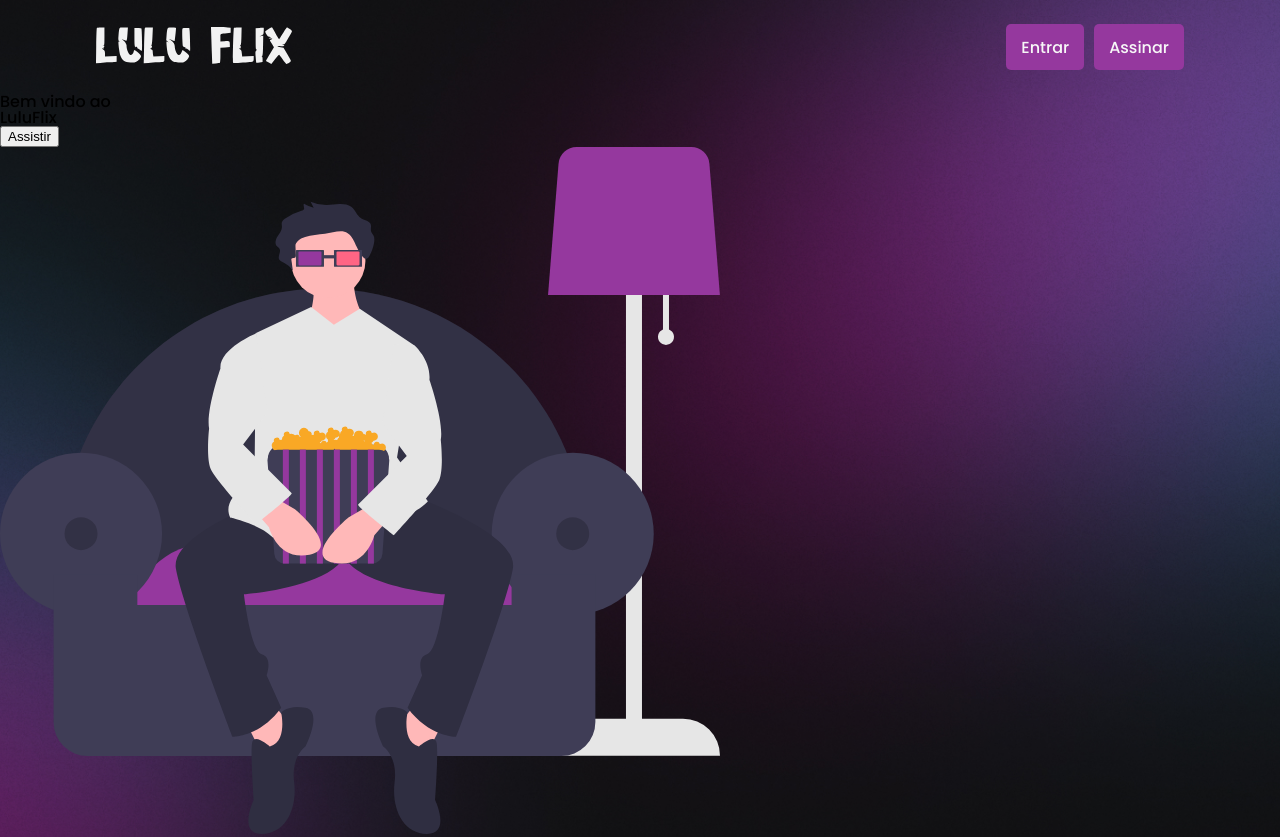
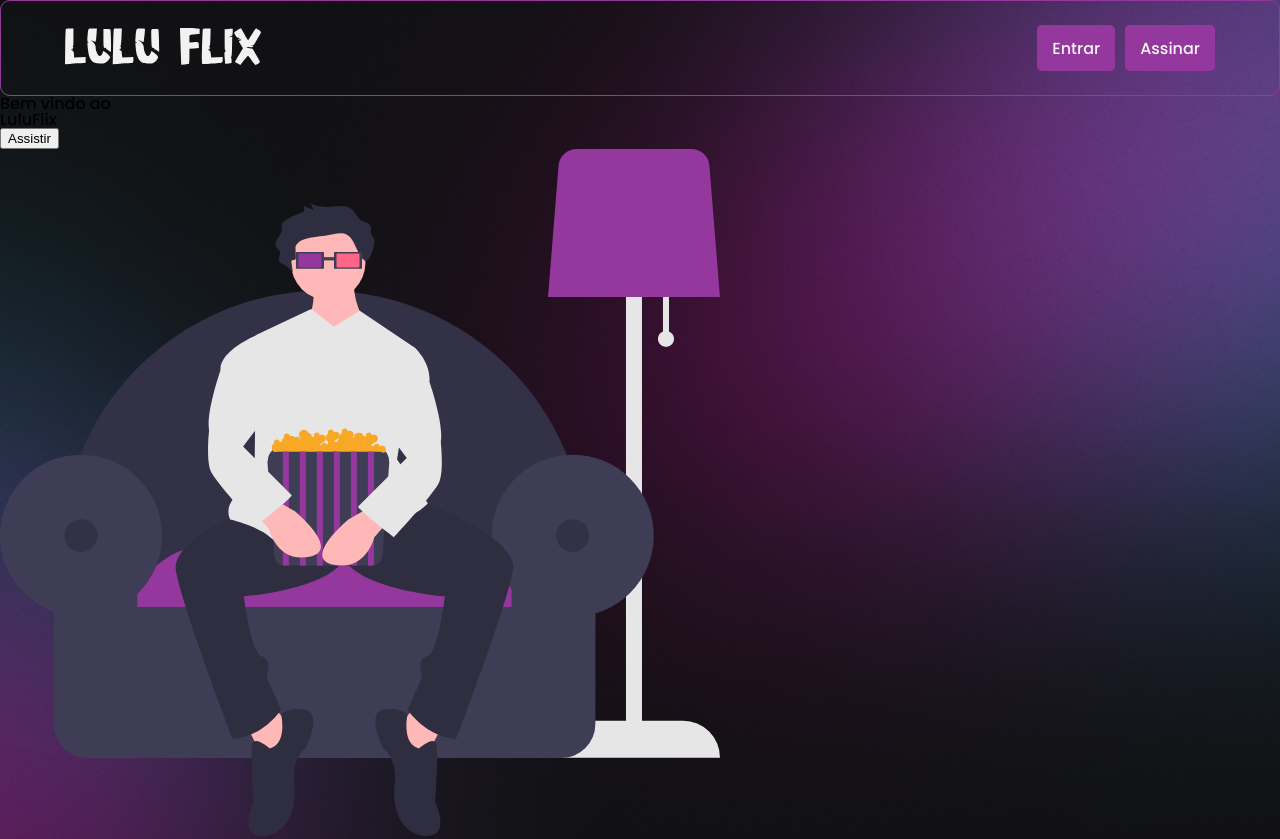
Before and after one commit to nnathalia/LuluFlix, a website: page index.html in a window 1280 px wide. Drawn offline with Linux system fonts and the light colour scheme.

Commit message:
Update index.css

```diff
--- a/css/index.css
+++ b/css/index.css
@@ -5,6 +5,8 @@
     --black: #000000;
     --purple: #95389E;
     --green: #43D8C9;
+    --font: 'Poppins', sans-serif;
+    --font2:'Jost', sans-serif;
 }
 
 body{
@@ -14,11 +16,10 @@ body{
 /*  MENU */
 header{
     background-color: transparent;
-    box-shadow: 0px 3px 10px var(--shadow);
     font-family:'Poppins', sans-serif;
     font-size: medium;
     border-radius: 10px;
-    border-color: 2px var(--purple);
+    border: 1px  solid var(--purple);
 }
 
 .logo{
@@ -29,7 +30,7 @@ header{
 .nav-bar{
     display: flex;
     justify-content: space-between;
-    padding: 1.5rem 6rem;
+    padding: 1.5rem 4rem;
 }
 
 .nav-list{
@@ -80,10 +81,6 @@ header{
     color: var(--white);
     font-weight: 500;
     font-size: 1.1rem;
-}
-
-.bt-login:hover{
-
 }
 
 .bt-assinar button{
```
